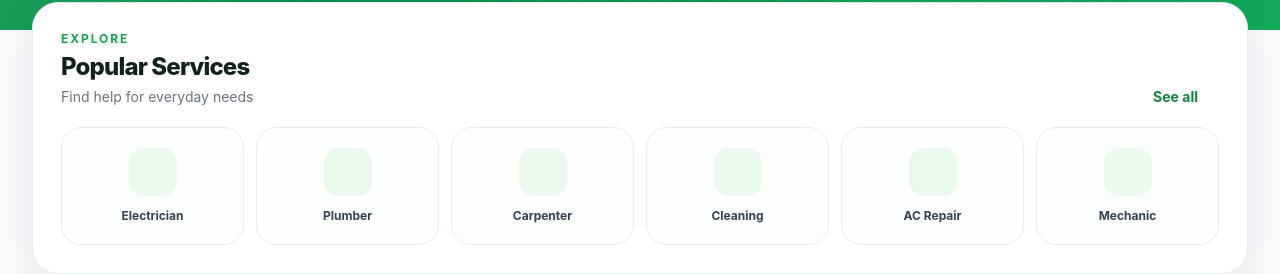
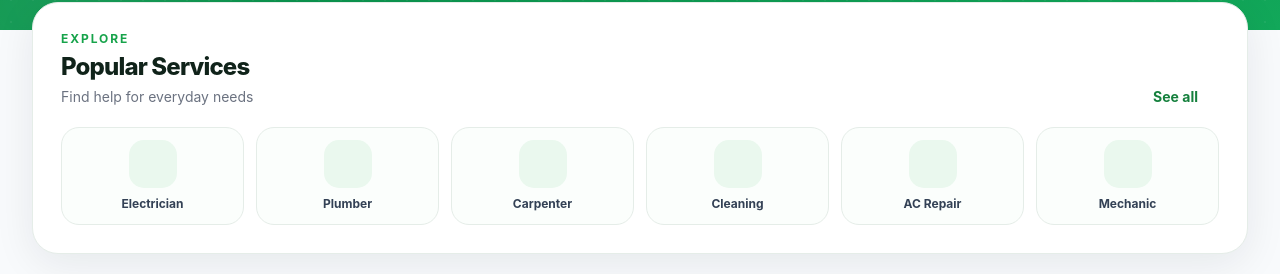
Before and after one commit to Samyak00005/local-helper, a React (Vite) app: page / in a window 1280 px wide. Shown: the part 504-778 px from the top of the page. Built offline with nearby package versions, Linux system fonts and the light colour scheme; some icons are missing; the HTML template or start-up script is replaced by a standard one.

Commit message:
Fix: Minor bugs

```diff
--- a/src/components/popularservices/PopularServices.jsx
+++ b/src/components/popularservices/PopularServices.jsx
@@ -1,5 +1,4 @@
 import { HugeiconsIcon } from "@hugeicons/react";
-
 import { Link } from "react-router-dom";
 
 import {
@@ -143,17 +142,17 @@ function PopularServices() {
                   group
                   relative
                   flex
-                  min-h-[118px]
+                  min-h-[96px]
                   flex-col
                   items-center
                   justify-center
                   overflow-hidden
-                  rounded-[20px]
+                  rounded-[18px]
                   border
                   border-[#E5EDE8]
                   bg-[#FBFEFC]
                   px-2
-                  py-4
+                  py-3
                   transition
                   duration-300
                   hover:-translate-y-1
@@ -213,7 +212,7 @@ function PopularServices() {
                 <span
                   className="
                     relative
-                    mt-3
+                    mt-2
                     text-center
                     text-xs
                     font-bold
```
Also changed, not shown: src/pages/AllServicesPage.jsx (+2 -6 lines).
